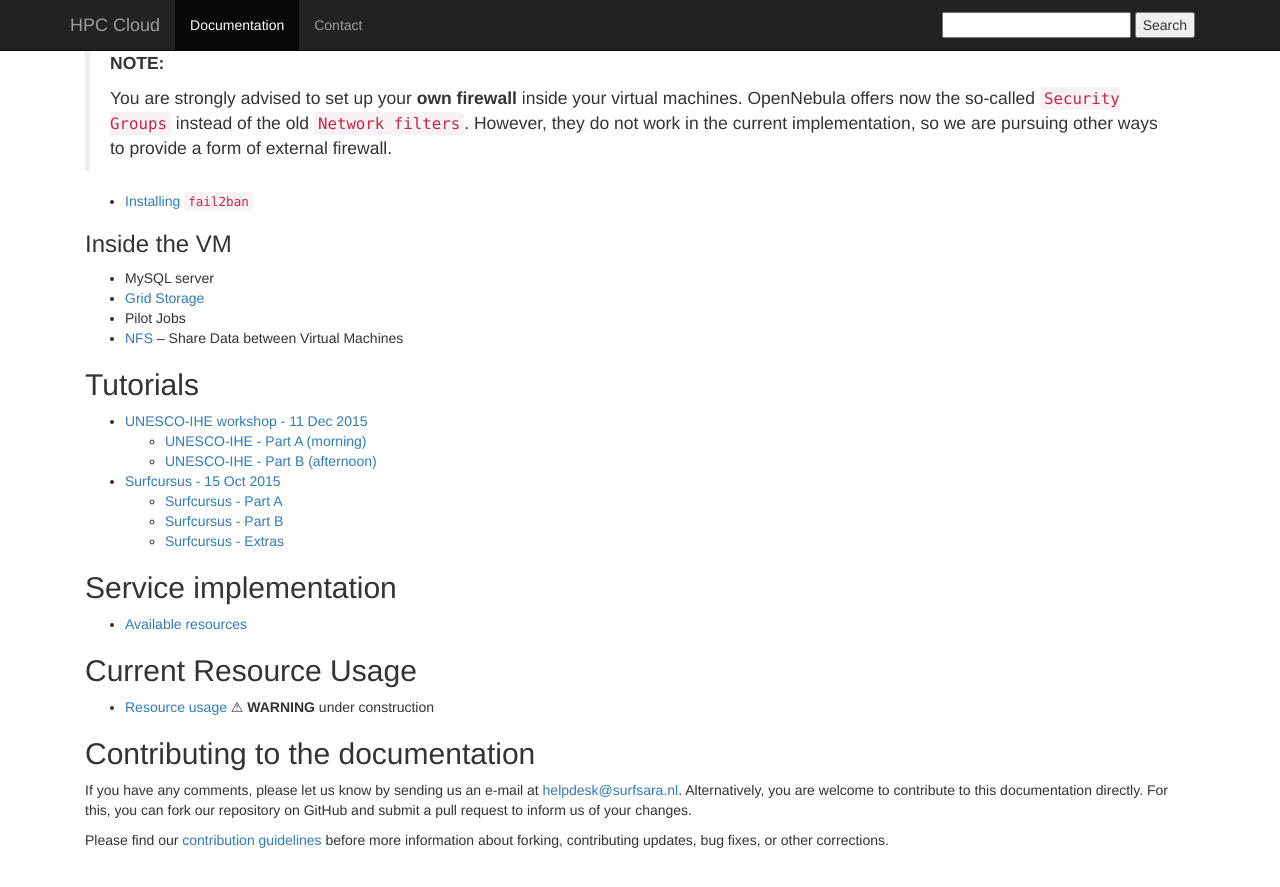
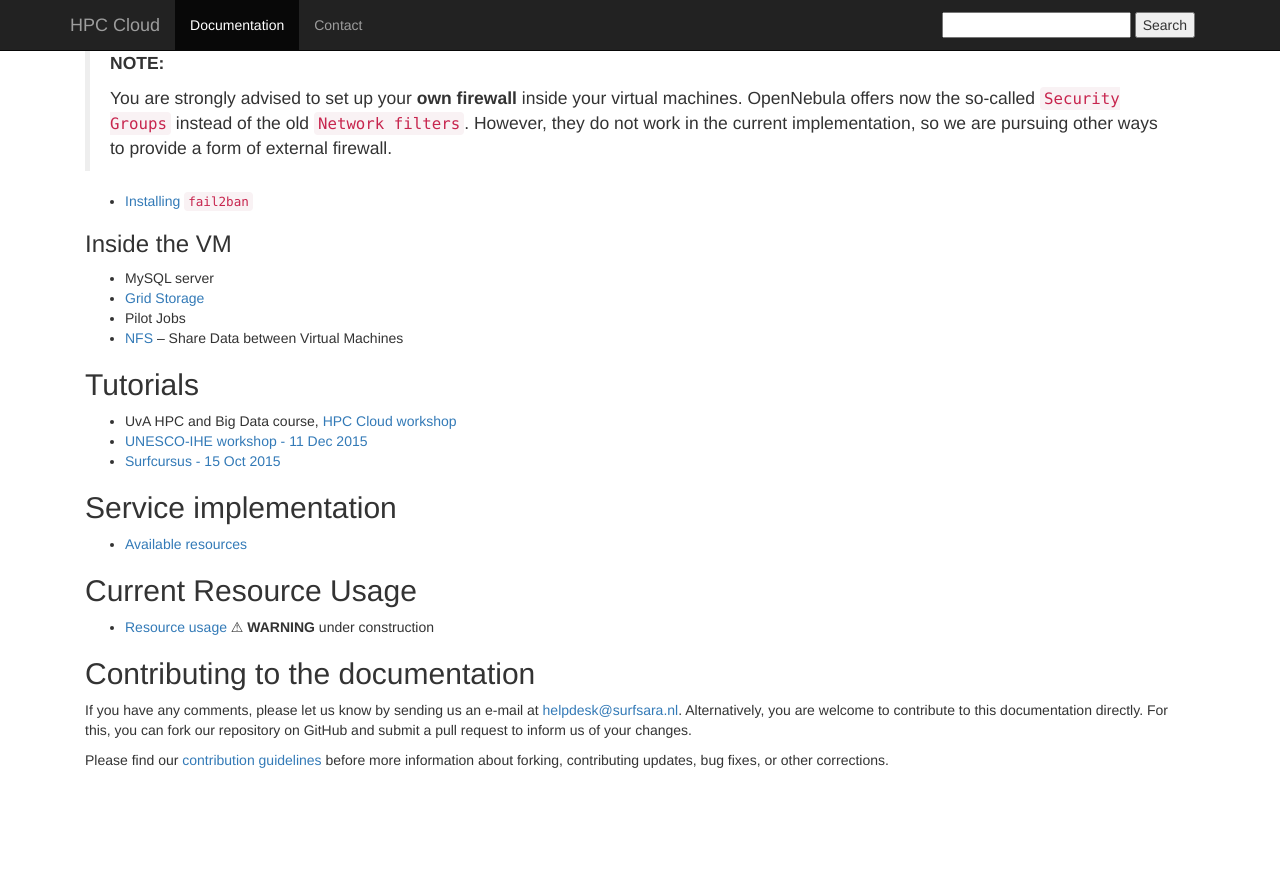
Before and after one commit to sara-nl/clouddocs, a Jekyll site: the page built from index.markdown, in a window 1280 px wide and 900 px high, scrolled down 1210 px. Shown: the top 887 px of the window. Built offline with Jekyll 4.4.1, drawn with Linux system fonts in a browser that asks for light colours; nearby versions of some CDN libraries; after the commit the page ends 2030 px from its top, so only the background shows below that.

Commit message:
Update index.markdown

```diff
--- a/index.markdown
+++ b/index.markdown
@@ -66,13 +66,9 @@ layout: default
 * [NFS](NFS) &ndash; Share Data between Virtual Machines
 
 ## Tutorials
+* UvA HPC and Big Data course, [HPC Cloud workshop](UvAworkshop-2016-01-25/UvAworkshop-2016-01-25)
 * [UNESCO-IHE workshop - 11 Dec 2015](wshop-uihe-2015-12-11)
-  * [UNESCO-IHE - Part A (morning)](wshop-uihe-part-A-2015-Dec-11)
-  * [UNESCO-IHE - Part B (afternoon)](wshop-uihe-part-B-2015-Dec-11)
 * [Surfcursus - 15 Oct 2015](surfcursus-2015-Oct-15)
-  * [Surfcursus - Part A](surfcursus-part-A-2015-Oct-15)
-  * [Surfcursus - Part B](surfcursus-part-B-2015-Oct-15)
-  * [Surfcursus - Extras](surfcursus-extras-2015-Oct-15)
 
 ## Service implementation
 * [Available resources](resources-available)
```
